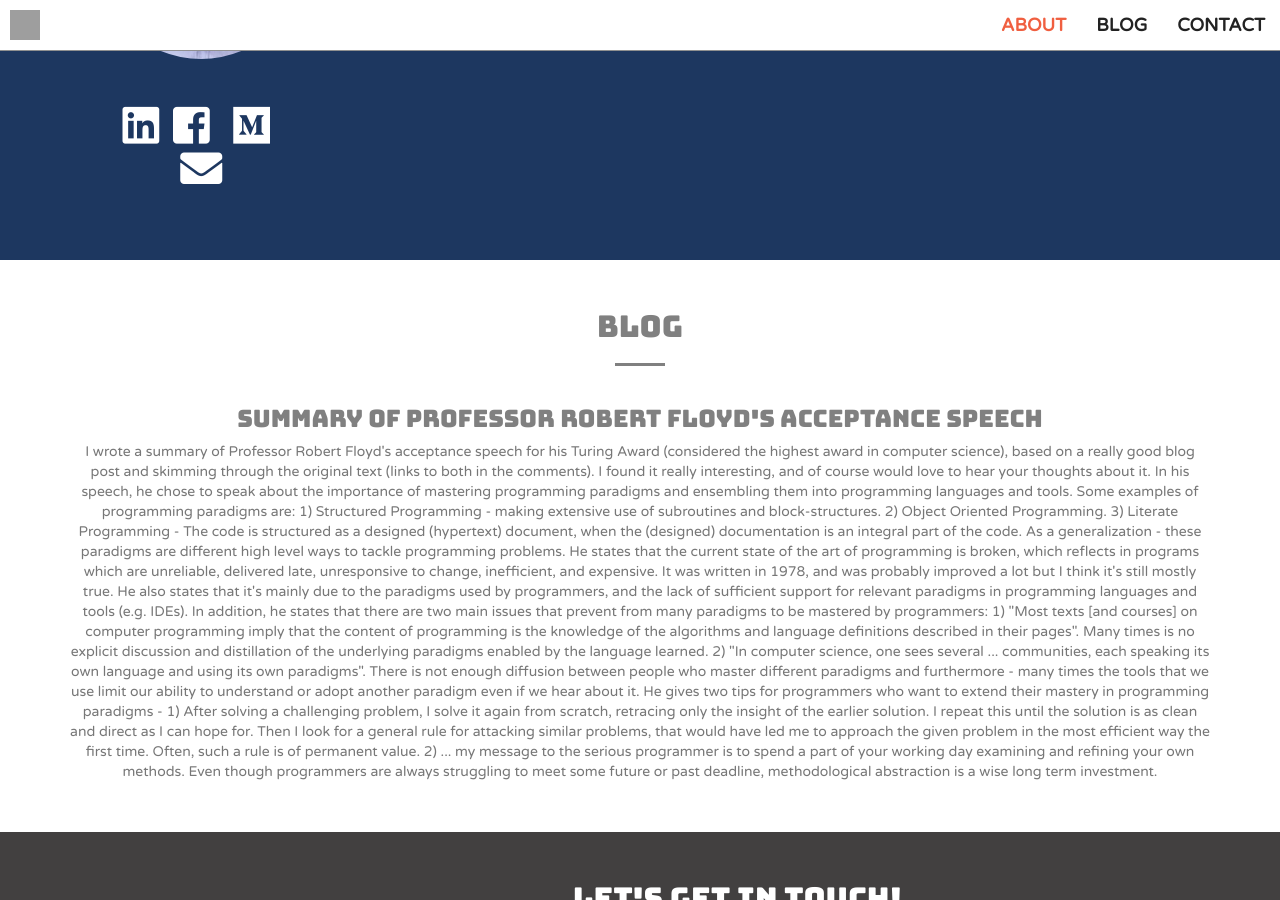
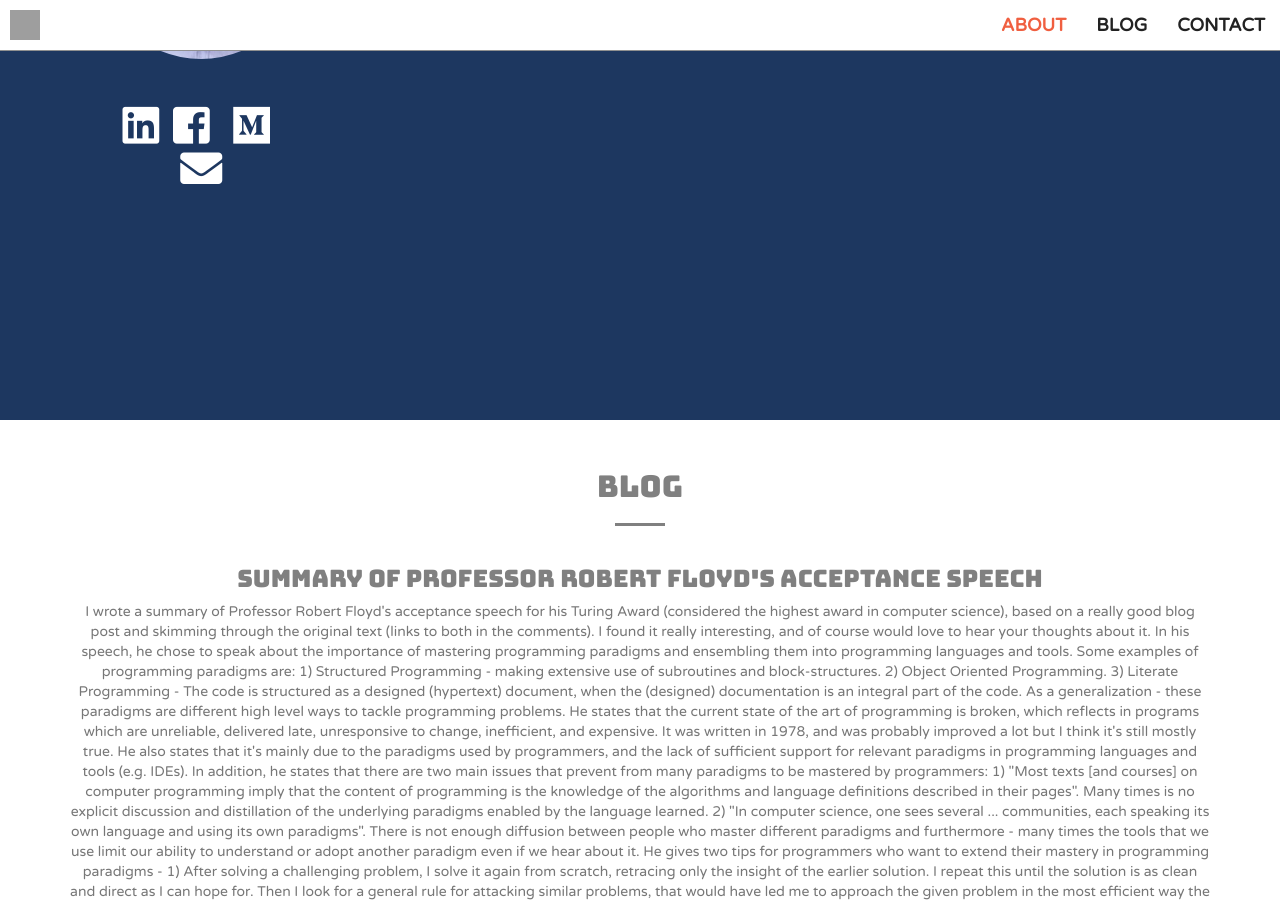
Before and after one commit to idan-bassuk/idan-bassuk.github.io, a Jekyll site: the page built from index.html, in a window 1280 px wide and 900 px high, scrolled down 1200 px. Built offline with Jekyll 4.4.1, drawn with Linux system fonts in a browser that asks for light colours; some web fonts are replaced; grey boxes are pictures that could not be loaded.

Commit message:
Update _base.scss

```diff
--- a/_sass/_base.scss
+++ b/_sass/_base.scss
@@ -2,7 +2,7 @@
 .social { margin: 20px; }
 .about { font-size: 18px; }
 #profile-photo , #about-txt {padding-top: 25px; padding-bottom: 25px;}
-
+section, aside {min-height: 80%;}
 html,
 body {
     height: 100%;
@@ -44,37 +44,16 @@ p {
     margin-bottom: 20px;
 }
 
-.bg-primary {
-    background-color: $theme-primary;
-}
+.bg-primary   { background-color: $theme-primary; }
+.bg-dark      { background-color: $theme-dark;    color: white; }
+.bg-very-dark { background-color: #424040;        color: white; }
+.bg-light     { background-color: white;          color: gray; *>hr {border-color: gray;} }
 
-.bg-dark {
-    background-color: $theme-dark;
-    color: white;
-}
+.text-faded { color: rgba(white, .7); }
 
-.bg-very-dark{
-    background-color: #424040;
-    color: white;
-}
+section, aside { padding: 50px 0; min-height: 80%; }
 
-.bg-light {
-    background-color: white;
-    color: gray;
-    *>hr {border-color: gray;}
-}
-
-.text-faded {
-    color: rgba(white, .7);
-}
-
-section, aside {
-    padding: 50px 0;
-}
-
-.no-padding {
-    padding: 0;
-}
+.no-padding { padding: 0; }
 
 // Navigation
 .navbar-default {
```
